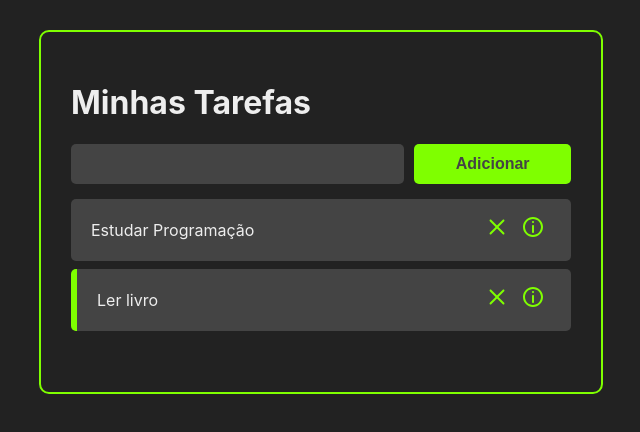
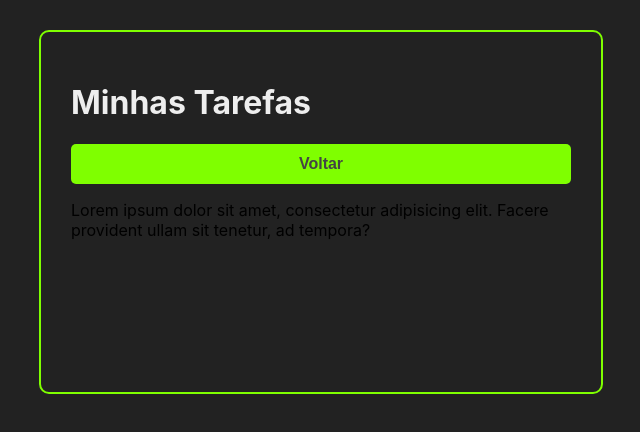
Before and after one commit to MatheusMathos/React-gerencia-tarefas, a React (Create React App) app: page /2121 in a window 1280 px wide. Shown: the top 432 px of the page, without its empty margins (319-959 px from the left). Built offline with nearby package versions, Linux system fonts and the light colour scheme.

Commit message:
Adicionado o componente TaskDetails.

```diff
--- a/package.json
+++ b/package.json
@@ -9,6 +9,7 @@
     "react": "^18.2.0",
     "react-dom": "^18.2.0",
     "react-icons": "^4.4.0",
+    "react-router-dom": "^5.2.0",
     "react-scripts": "^2.1.3",
     "uuid": "^9.0.0",
     "web-vitals": "^2.1.4"
--- a/src/App.jsx
+++ b/src/App.jsx
@@ -1,9 +1,12 @@
 import React, { useState } from "react";
 import { v4 as uuidv4 } from 'uuid'
+import { BrowserRouter as Router, Route } from "react-router-dom";
 
 import Header from "./components/Header";
 import Tasks from "./components/Tasks";
 import AddTask from "./components/AddTask";
+import TaskDetails from "./components/TaskDetails"
+
 import "./App.css";
 
 
@@ -48,15 +51,27 @@ const App = () => {
   };
 
   return (
-    <>
+    <Router>
       <div className="container">
         <Header />
-        <AddTask handleTaskAddition={handleTaskAddition} />
-        <Tasks tasks={tasks} handleTaskClick={handleTaskClick}
-        handleTaskDeletion={handleTaskDelition} />
+        <Route
+          path="/"
+          exact
+          render={() => (
+            <>
+              <AddTask handleTaskAddition={handleTaskAddition} />
+              <Tasks
+                tasks={tasks}
+                handleTaskClick={handleTaskClick}
+                handleTaskDeletion={handleTaskDelition}
+              />
+            </>
+          )}
+        />
+        <Route path="/2121" exact render={TaskDetails}/>
       </div>
 
-    </>
+    </Router>
 
   );
 };
--- /dev/null
+++ b/src/components/TaskDetails.jsx
@@ -0,0 +1,19 @@
+import React from 'react';
+
+import Button from './Button';
+
+const TaskDetails = () => {
+    return (
+        <>
+        <div className="back-buttom-container">
+            <Button>Voltar</Button>
+        </div>
+        <div className="task-details-container">
+            <p></p>
+            <p>Lorem ipsum dolor sit amet, consectetur adipisicing elit. Facere provident ullam sit tenetur, ad tempora?</p>
+        </div>
+        </>
+      );
+}
+
+export default TaskDetails;
```
Also changed, not shown: 1 other file (tests, documents, lock files or other folders).
